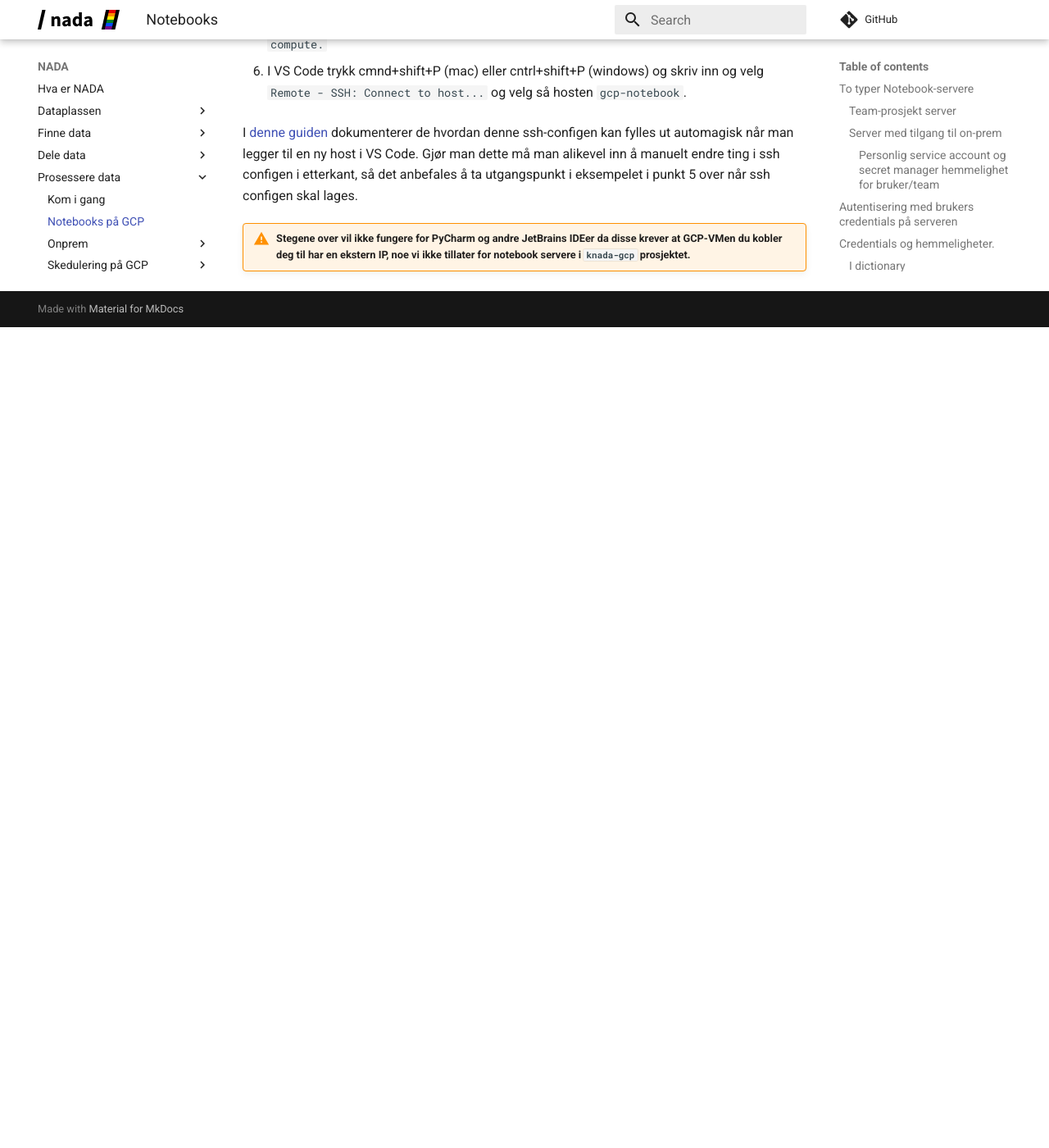
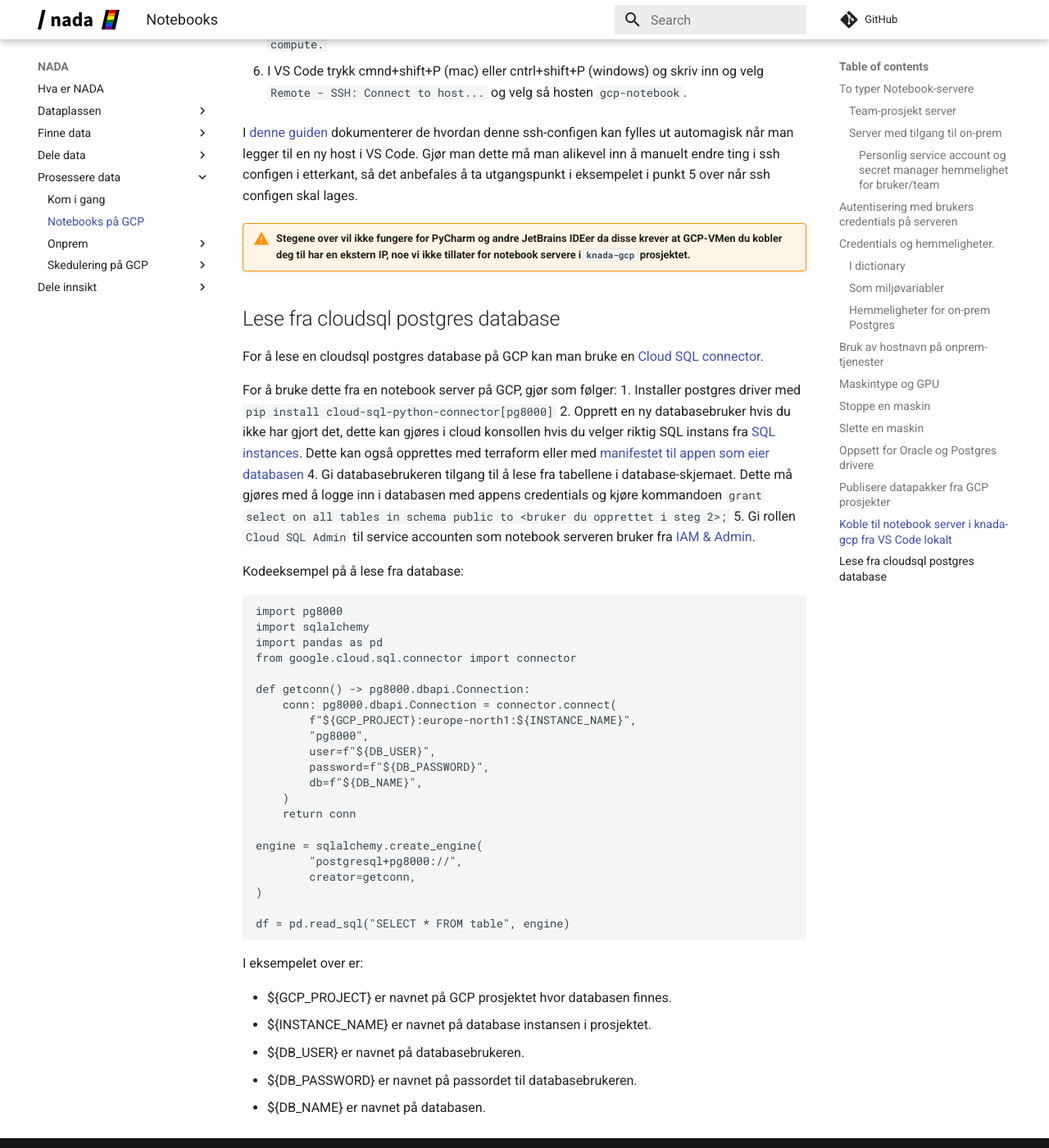
Before and after one commit to navikt/nada, an MkDocs documentation site: the page built from docs/prosessere-data/notebooks.md, in a window 1280 px wide and 1400 px high, scrolled down 6926 px. Shown: the whole window at 82% size. Built offline with MkDocs 1.6.1 and Material for MkDocs 9.7.7, drawn with Linux system fonts in a browser that asks for light colours; comment, search, counter and statistics services are not loaded; before the commit the page ends 7325 px from its top, so only the background shows below that.

Commit message:
legg til doc for å lese fra cloudsql database fra gcp notebook

`````diff
--- a/docs/prosessere-data/notebooks.md
+++ b/docs/prosessere-data/notebooks.md
@@ -248,3 +248,45 @@
 I [denne guiden](https://medium.com/@albert.brand/remote-to-a-vm-over-an-iap-tunnel-with-vscode-f9fb54676153) dokumenterer de hvordan denne ssh-configen kan fylles ut automagisk når man legger til en ny host i VS Code. Gjør man dette må man alikevel inn å manuelt endre ting i ssh configen i etterkant, så det anbefales å ta utgangspunkt i eksempelet i punkt 5 over når ssh configen skal lages.
 
 !!! warning "Stegene over vil ikke fungere for PyCharm og andre JetBrains IDEer da disse krever at GCP-VMen du kobler deg til har en ekstern IP, noe vi ikke tillater for notebook servere i `knada-gcp` prosjektet."
+
+## Lese fra cloudsql postgres database
+For å lese en cloudsql postgres database på GCP kan man bruke en [Cloud SQL connector](https://cloud.google.com/sql/docs/postgres/connect-connectors#python).
+
+For å bruke dette fra en notebook server på GCP, gjør som følger:
+1. Installer postgres driver med `pip install cloud-sql-python-connector[pg8000]`
+2. Opprett en ny databasebruker hvis du ikke har gjort det, dette kan gjøres i cloud konsollen hvis du velger riktig SQL instans fra [SQL instances](https://console.cloud.google.com/sql/instances). Dette kan også opprettes med terraform eller med [manifestet til appen som eier databasen](https://doc.nais.io/nais-application/application/#gcpsqlinstancesdatabasesusers)
+4. Gi databasebrukeren tilgang til å lese fra tabellene i database-skjemaet. Dette må gjøres med å logge inn i databasen med appens credentials og kjøre kommandoen `grant select on all tables in schema public to <bruker du opprettet i steg 2>;`
+5. Gi rollen `Cloud SQL Admin` til service accounten som notebook serveren bruker fra [IAM & Admin](https://console.cloud.google.com/iam-admin/iam).
+
+Kodeeksempel på å lese fra database:
+````python
+import pg8000
+import sqlalchemy
+import pandas as pd
+from google.cloud.sql.connector import connector
+
+def getconn() -> pg8000.dbapi.Connection:
+    conn: pg8000.dbapi.Connection = connector.connect(
+        f"${GCP_PROJECT}:europe-north1:${INSTANCE_NAME}",
+        "pg8000",
+        user=f"${DB_USER}",
+        password=f"${DB_PASSWORD}",
+        db=f"${DB_NAME}",
+    )
+    return conn
+
+engine = sqlalchemy.create_engine(
+        "postgresql+pg8000://",
+        creator=getconn,
+)
+
+df = pd.read_sql("SELECT * FROM table", engine)
+````
+
+I eksempelet over er:
+
+- ${GCP_PROJECT} er navnet på GCP prosjektet hvor databasen finnes.
+- ${INSTANCE_NAME} er navnet på database instansen i prosjektet.
+- ${DB_USER} er navnet på databasebrukeren.
+- ${DB_PASSWORD} er navnet på passordet til databasebrukeren.
+- ${DB_NAME} er navnet på databasen.
`````
